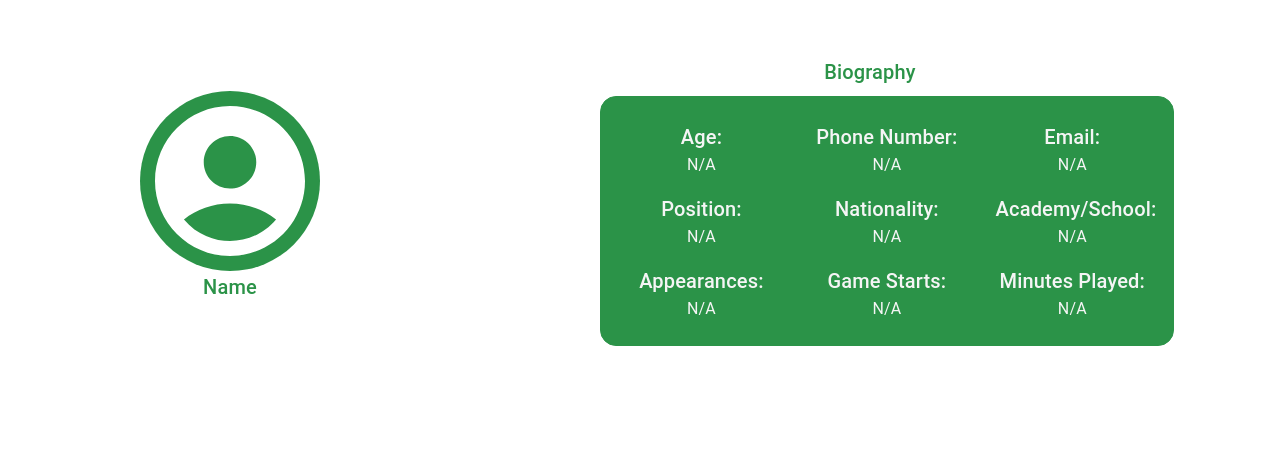
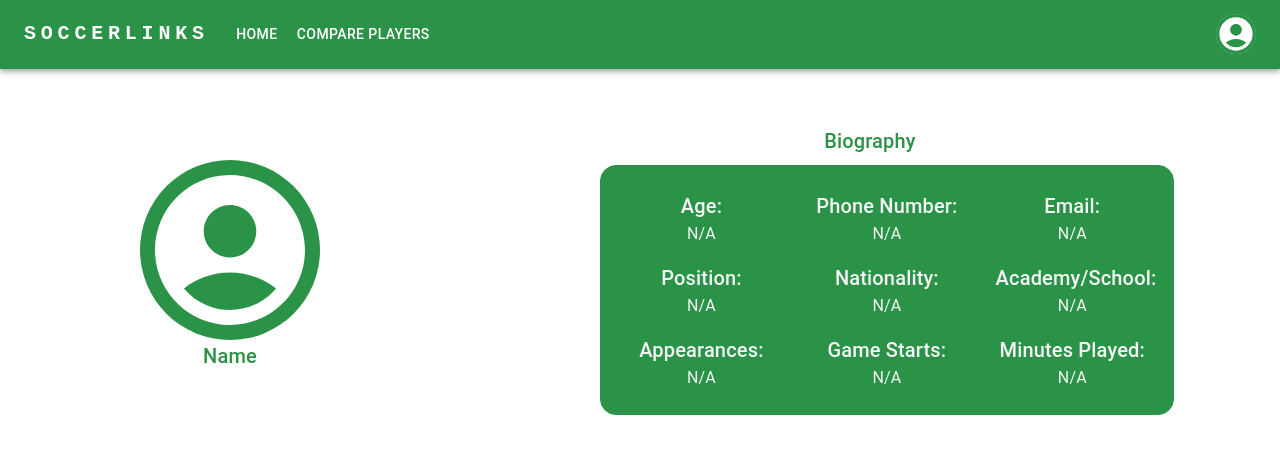
Before and after one commit to asayenju/soccerLink, a React (Create React App) app in the folder frontend/: page / in a window 1280 px wide. Shown: the top 454 px of the page. Built offline with nearby package versions, Linux system fonts and the light colour scheme.

Commit message:
Header component created and added to PlayerProfile

```diff
--- /dev/null
+++ b/frontend/src/components/Header.js
@@ -0,0 +1,162 @@
+import * as React from 'react';
+import AppBar from '@mui/material/AppBar';
+import Box from '@mui/material/Box';
+import Toolbar from '@mui/material/Toolbar';
+import IconButton from '@mui/material/IconButton';
+import Typography from '@mui/material/Typography';
+import Menu from '@mui/material/Menu';
+import MenuIcon from '@mui/icons-material/Menu';
+import Container from '@mui/material/Container';
+import Avatar from '@mui/material/Avatar';
+import Button from '@mui/material/Button';
+import Tooltip from '@mui/material/Tooltip';
+import MenuItem from '@mui/material/MenuItem';
+import AccountCircleIcon from '@mui/icons-material/AccountCircle';
+
+const pages = ['Home', 'Compare Players'];
+const settings = [ 'Players', 'Dashboard', 'Logout'];
+
+function ResponsiveAppBar() {
+  const [anchorElNav, setAnchorElNav] = React.useState(null);
+  const [anchorElUser, setAnchorElUser] = React.useState(null);
+
+  const handleOpenNavMenu = (event) => {
+    setAnchorElNav(event.currentTarget);
+  };
+  const handleOpenUserMenu = (event) => {
+    setAnchorElUser(event.currentTarget);
+  };
+
+  const handleCloseNavMenu = () => {
+    setAnchorElNav(null);
+  };
+
+  const handleCloseUserMenu = () => {
+    setAnchorElUser(null);
+  };
+
+  return (
+    <AppBar position="static" sx={{ backgroundColor: '#2b9348' }}>
+      <Container maxWidth="xl">
+        <Toolbar disableGutters>
+          <Typography
+            variant="h6"
+            noWrap
+            component="a"
+            href="#"
+            sx={{
+              mr: 2,
+              display: { xs: 'none', md: 'flex' },
+              fontFamily: 'monospace',
+              fontWeight: 700,
+              letterSpacing: '.3rem',
+              color: 'inherit',
+              textDecoration: 'none',
+            }}
+          >
+            SOCCERLINKS
+          </Typography>
+
+          <Box sx={{ flexGrow: 1, display: { xs: 'flex', md: 'none' } }}>
+            <IconButton
+              size="large"
+              aria-label="account of current user"
+              aria-controls="menu-appbar"
+              aria-haspopup="true"
+              onClick={handleOpenNavMenu}
+              color="inherit"
+            >
+              <MenuIcon />
+            </IconButton>
+            <Menu
+              id="menu-appbar"
+              anchorEl={anchorElNav}
+              anchorOrigin={{
+                vertical: 'bottom',
+                horizontal: 'left',
+              }}
+              keepMounted
+              transformOrigin={{
+                vertical: 'top',
+                horizontal: 'left',
+              }}
+              open={Boolean(anchorElNav)}
+              onClose={handleCloseNavMenu}
+              sx={{
+                display: { xs: 'block', md: 'none' },
+              }}
+            >
+              {pages.map((page) => (
+                <MenuItem key={page} onClick={handleCloseNavMenu}>
+                  <Typography textAlign="center">{page}</Typography>
+                </MenuItem>
+              ))}
+            </Menu>
+          </Box>
+          <Typography
+            variant="h5"
+            noWrap
+            component="a"
+            href="#"
+            sx={{
+              mr: 2,
+              display: { xs: 'flex', md: 'none' },
+              flexGrow: 1,
+              fontFamily: 'monospace',
+              fontWeight: 700,
+              letterSpacing: '.3rem',
+              color: 'inherit',
+              textDecoration: 'none',
+            }}
+          >
+            SOCCERLINKS
+          </Typography>
+          <Box sx={{ flexGrow: 1, display: { xs: 'none', md: 'flex' } }}>
+            {pages.map((page) => (
+              <Button
+                key={page}
+                onClick={handleCloseNavMenu}
+                sx={{ my: 2, color: 'white', display: 'block' }}
+              >
+                {page}
+              </Button>
+            ))}
+          </Box>
+
+          <Box sx={{ flexGrow: 0 }}>
+            <Tooltip title="Open settings">
+              <IconButton onClick={handleOpenUserMenu} sx={{ p: 0 }}>
+                <Avatar sx={{ width: 40, height: 40 }}>
+                <AccountCircleIcon sx={{ fontSize: 40, backgroundColor:  '#2b9348'}} />
+                </Avatar>
+              </IconButton>
+            </Tooltip>
+            <Menu
+              sx={{ mt: '45px' }}
+              id="menu-appbar"
+              anchorEl={anchorElUser}
+              anchorOrigin={{
+                vertical: 'top',
+                horizontal: 'right',
+              }}
+              keepMounted
+              transformOrigin={{
+                vertical: 'top',
+                horizontal: 'right',
+              }}
+              open={Boolean(anchorElUser)}
+              onClose={handleCloseUserMenu}
+            >
+              {settings.map((setting) => (
+                <MenuItem key={setting} onClick={handleCloseUserMenu}>
+                  <Typography textAlign="center">{setting}</Typography>
+                </MenuItem>
+              ))}
+            </Menu>
+          </Box>
+        </Toolbar>
+      </Container>
+    </AppBar>
+  );
+}
+export default ResponsiveAppBar;
--- a/frontend/src/components/PlayerProfile.js
+++ b/frontend/src/components/PlayerProfile.js
@@ -1,10 +1,13 @@
 import * as React from 'react';
 import { Box, Avatar, Typography, Grid } from '@mui/material';
 import AccountCircleIcon from '@mui/icons-material/AccountCircle';
+import ResponsiveAppBar from './Header';
 
 const PlayerProfile = ({ name, age, position, email, phonenumber, nationality, academy, photoUrl, Appearances, gamestarts, minutesplayed }) => {
   return (
-    <Box sx={{ maxWidth: 1000, margin: 'auto', marginTop: 7, display: 'flex', flexDirection: 'row', justifyContent: 'space-between', fontFamily: 'poppins-regular'}}>
+    <div>
+      <ResponsiveAppBar />
+      <Box sx={{ maxWidth: 1000, margin: 'auto', marginTop: 7, display: 'flex', flexDirection: 'row', justifyContent: 'space-between', fontFamily: 'poppins-regular'}}>
       {/* Avatar Section */}
       <Box sx={{ display: 'flex', flexDirection: 'column', marginBottom: 2, justifyContent: 'center', alignItems: 'center'}}>
         <Avatar sx={{ width: 180, height: 180, backgroundColor: '#2b9348' }}>
@@ -76,6 +79,8 @@
         </Box>
       </Grid>
     </Box>
+    </div>
+
   );
 };
 
```
